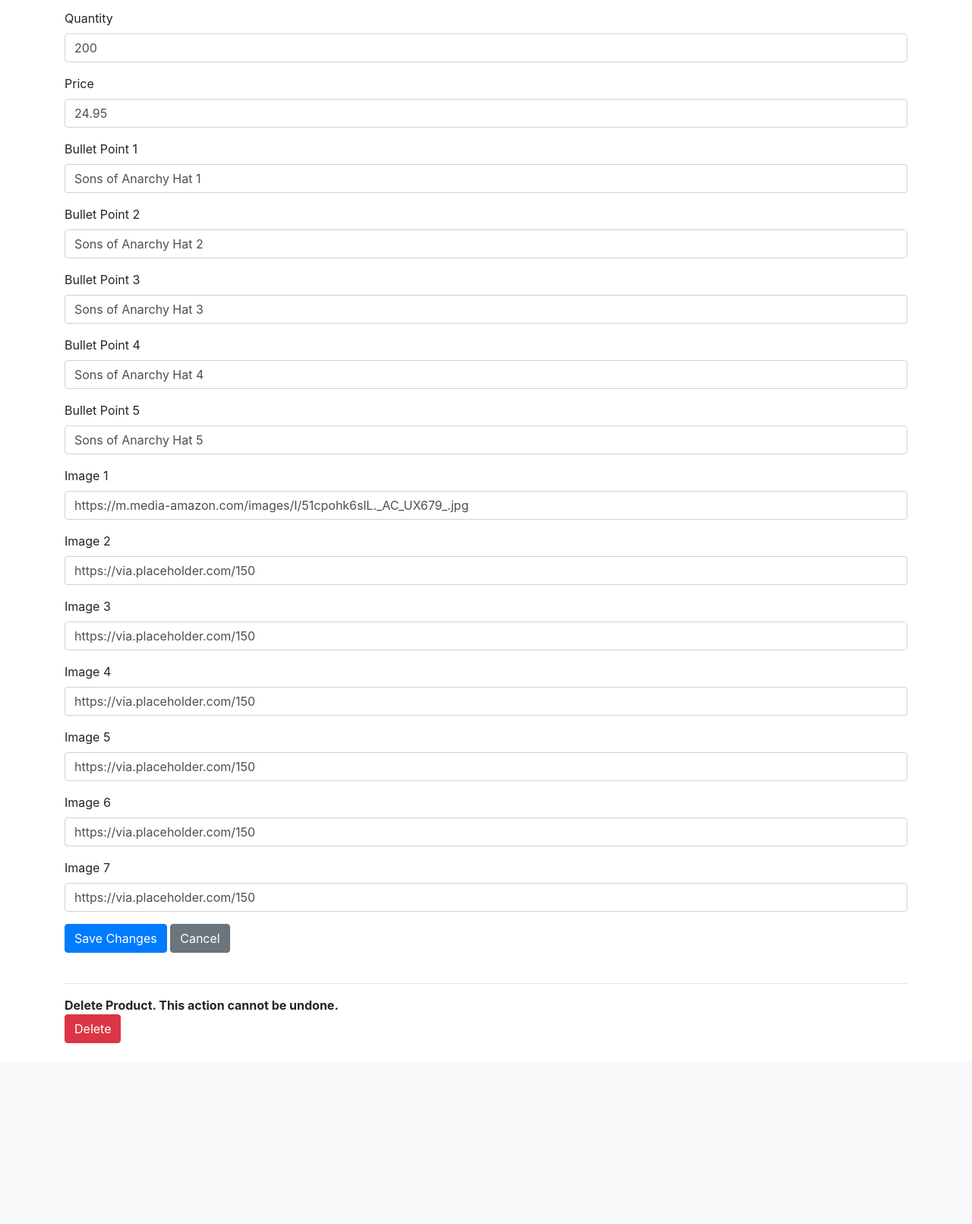
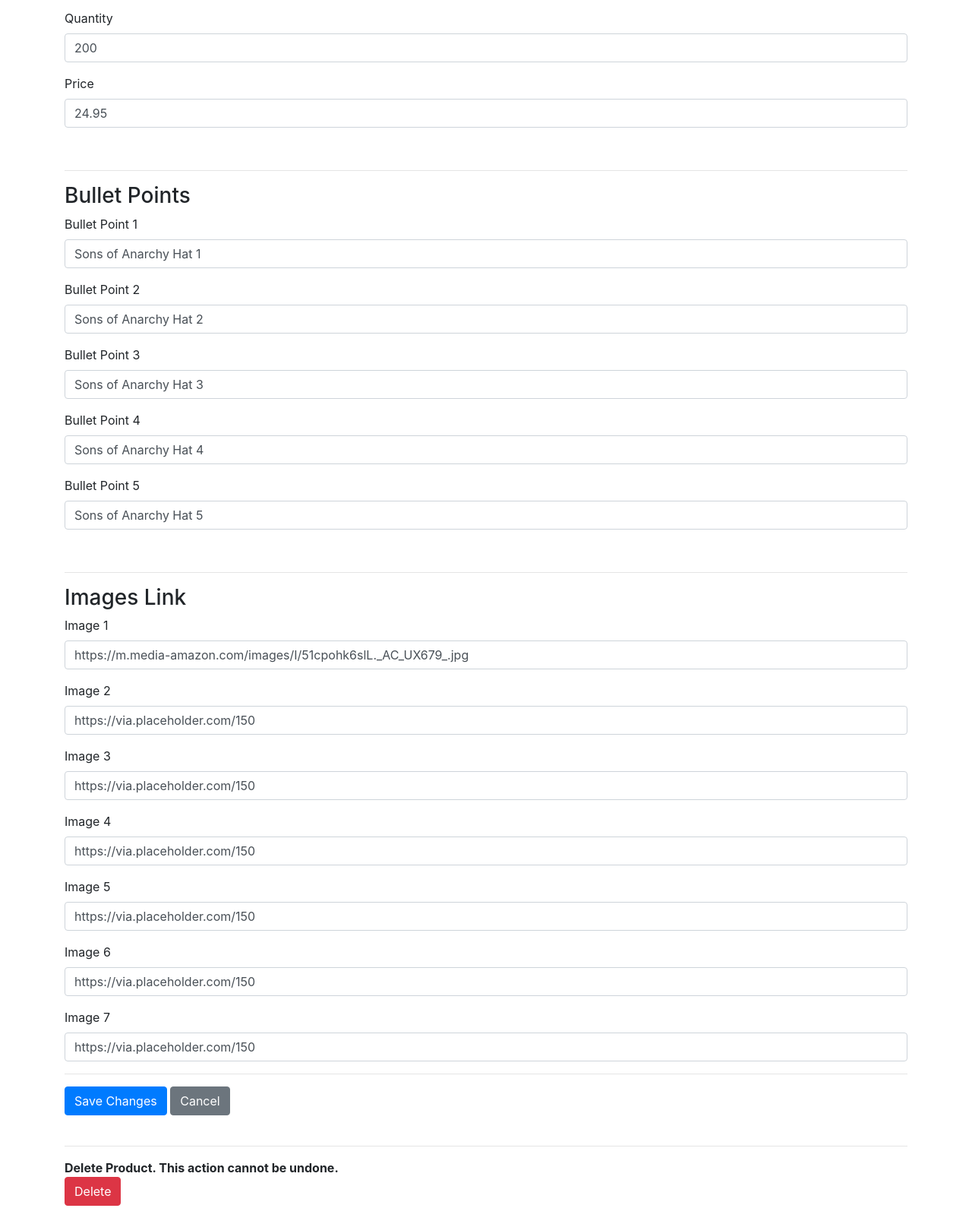
Before and after one commit to bcm082/listingapp, a Flask app: page /edit_product/4 in a window 1280 px wide. Shown: the part 530-2141 px from the top of the page at 76% size. Before the commit the page ends 1903 px from the top, so only its background shows below. Run offline with Flask 3, Linux system fonts and the light colour scheme; a user stored in the database is signed in; some libraries are stand-ins or nearby versions.

Commit message:
fixed some html

```diff
--- a/project/templates/edit_product.html
+++ b/project/templates/edit_product.html
@@ -35,6 +35,10 @@
         <label class="form-label">Price</label>
         <input type="text" class="form-control" name="price" value="{{ product.price }}" required>
     </div>
+
+    <br>
+    <hr>
+    <h3>Bullet Points</h3>
     <div class="mb-3">
         <label class="form-label">Bullet Point 1</label>
         <input type="text" class="form-control" name="bullet_point_1" value="{{ product.bullet_point_1 }}">
@@ -55,6 +59,9 @@
         <label class="form-label">Bullet Point 5</label>
         <input type="text" class="form-control" name="bullet_point_5" value="{{ product.bullet_point_5 }}">
     </div>
+    <br>
+    <hr>
+    <h3>Images Link</h3>
     <div class="mb-3">
         <label class="form-label">Image 1</label>
         <input type="text" class="form-control" name="image_1" value="{{ product.image_1 }}">
@@ -84,7 +91,7 @@
         <input type="text" class="form-control" name="image_7" value="{{ product.image_7 }}">
     </div>
 
-
+    <hr>
     <button type="submit" class="btn btn-primary">Save Changes</button>
     <a href="{{ url_for('main.dashboard') }}" class="btn btn-secondary">Cancel</a>
 
```
Also changed, not shown: instance/db.sqlite.
